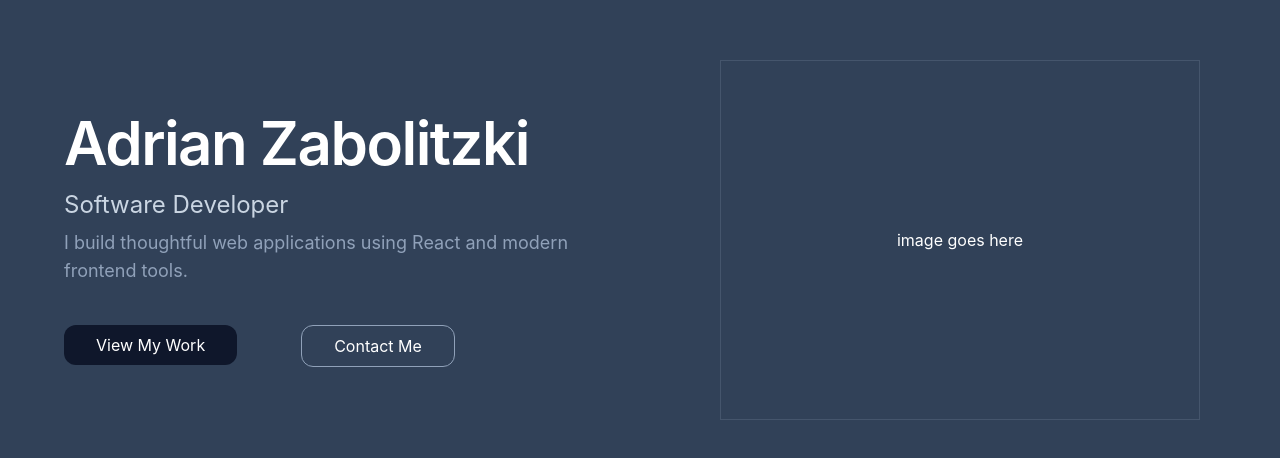
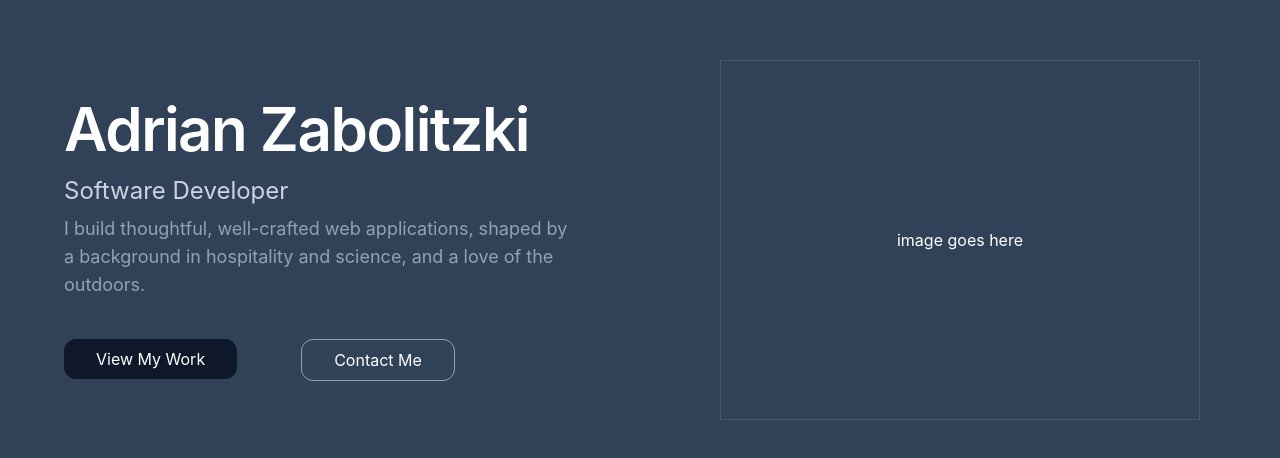
Before and after one commit to ganuza/adrianz-dev-portfolio, a React (Vite) app: page / in a window 1280 px wide. Shown: the part 160-618 px from the top of the page. Built offline with nearby package versions, Linux system fonts and the light colour scheme.

Commit message:
Finalize Hero role description

```diff
--- a/src/components/Hero/Hero.jsx
+++ b/src/components/Hero/Hero.jsx
@@ -8,8 +8,8 @@ function Hero() {
           </h1>
           <p className="text-2xl text-slate-300 mt-4">Software Developer</p>
           <p className="text-lg text-slate-400 mt-2">
-            I build thoughtful web applications using React and modern frontend
-            tools.
+            I build thoughtful, well-crafted web applications, shaped by a
+            background in hospitality and science, and a love of the outdoors.
           </p>
           <div className="flex justify-center md:flex-col lg:flex-row md:items-start lg:justify-start mt-10 gap-10 md:gap-4 lg:gap-16">
             <button className="w-auto md:w-44 lg:w-auto bg-slate-900 rounded-xl px-8 py-2 cursor-pointer transition hover:bg-slate-600 hover:-translate-y-0.5 duration-200 ease-in-out">
```
